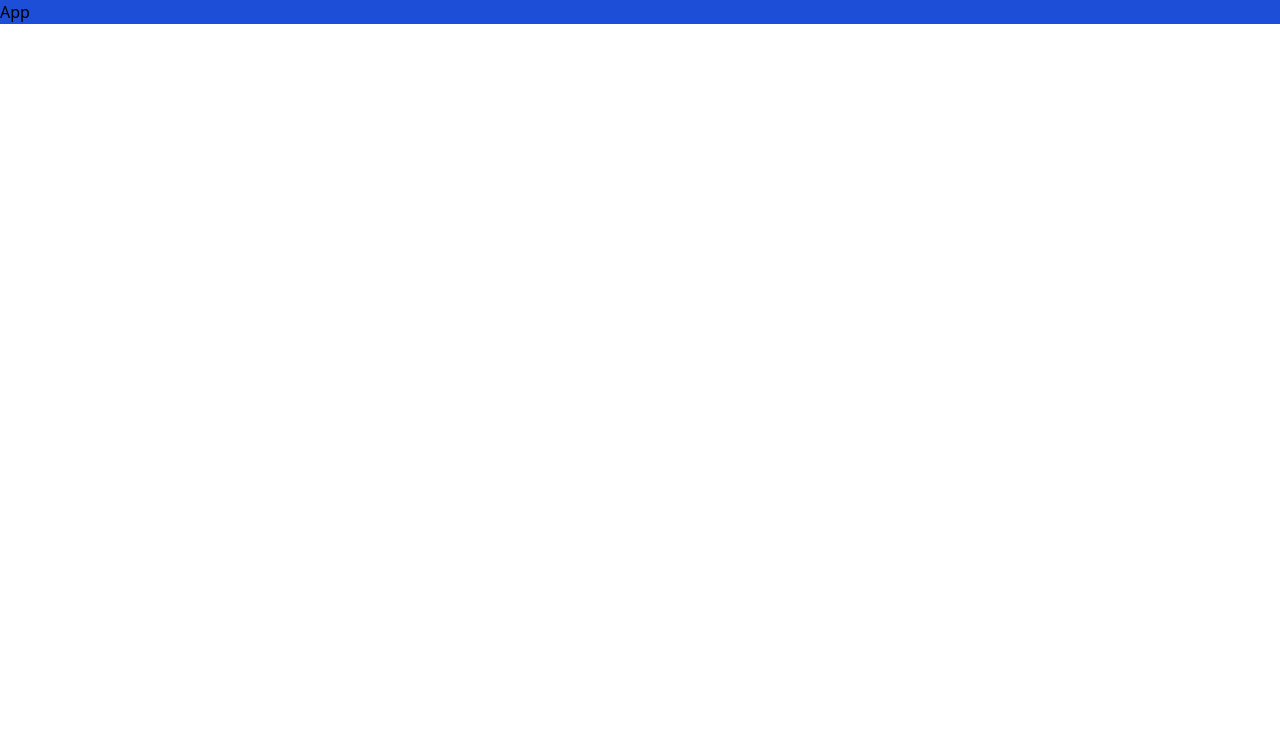
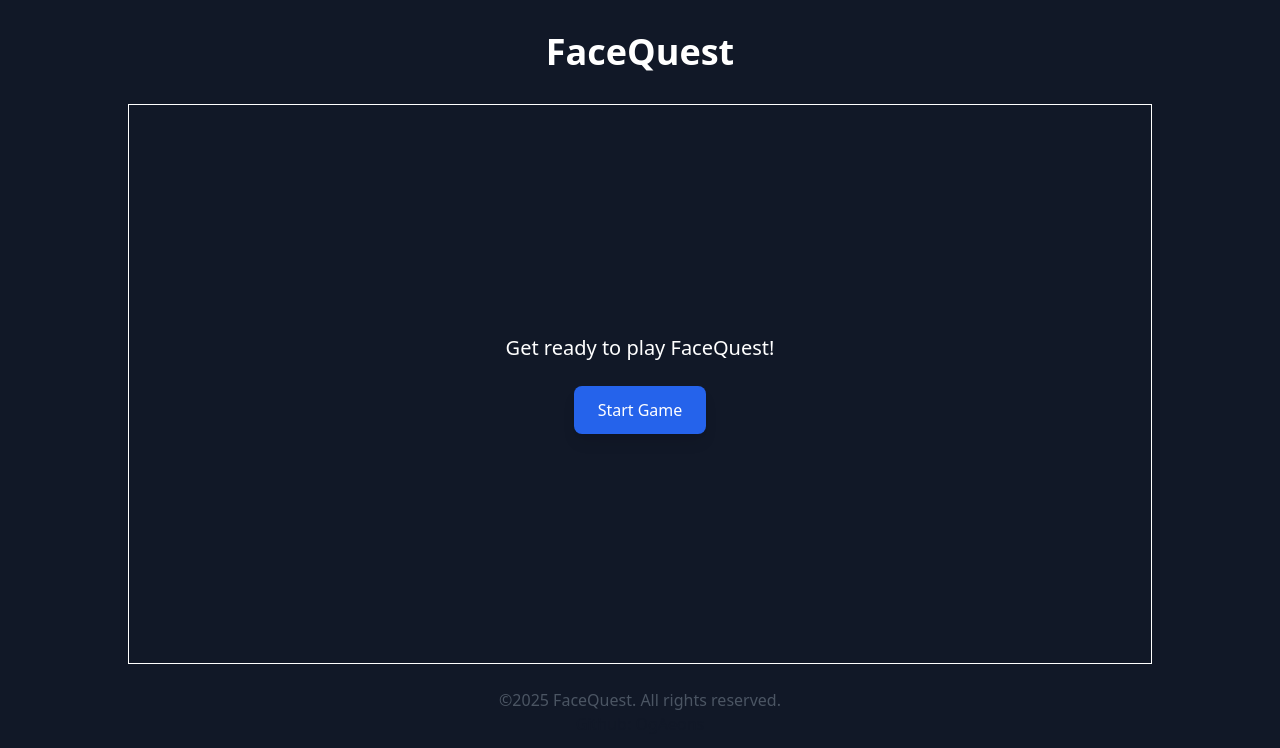
Before and after one commit to Taahaa1881/NowISeeYou, a React (Vite) app: page / in a window 1280 px wide. Shown: the top 748 px of the page. Built offline with nearby package versions, Linux system fonts and the light colour scheme.

Commit message:
Created the start interface of the game

```diff
--- a/src/App.jsx
+++ b/src/App.jsx
@@ -1,9 +1,16 @@
 import React from 'react'
 
-function App() {
-  return (
-    <div className='bg-blue-700'>App</div>
-  )
+const App = () => {
+    return (
+        <div className='bg-gray-900 min-h-screen h-screen flex flex-col items-center'>
+            <h1 className='text-white text-4xl font-bold p-8'>FaceQuest</h1>
+            <div className='h-[70vh] w-[80vw] flex flex-col justify-center items-center border-white border'>
+                <div className='text-white text-xl'>Get ready to play FaceQuest!</div>
+                <button className='bg-blue-600 hover:bg-blue-700 text-white px-6 py-3 mt-6 rounded-lg shadow-lg '>Start Game</button>
+            </div>
+            <footer className='text-gray-600 mt-6'>©2025 FaceQuest. All rights reserved. <span className='text-gray-900 block text-center'>Github: <a href="https://github.com/OgAeons">OgAeons</a></span></footer>
+        </div>
+    )
 }
 
 export default App
```
